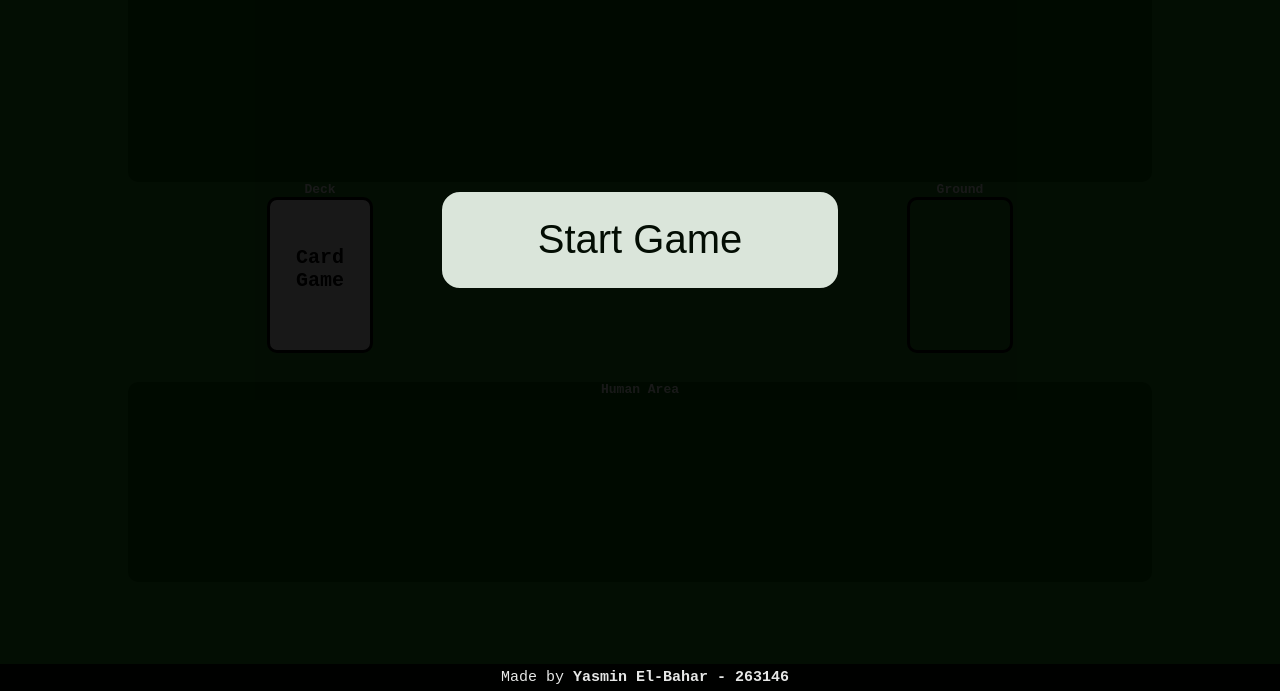
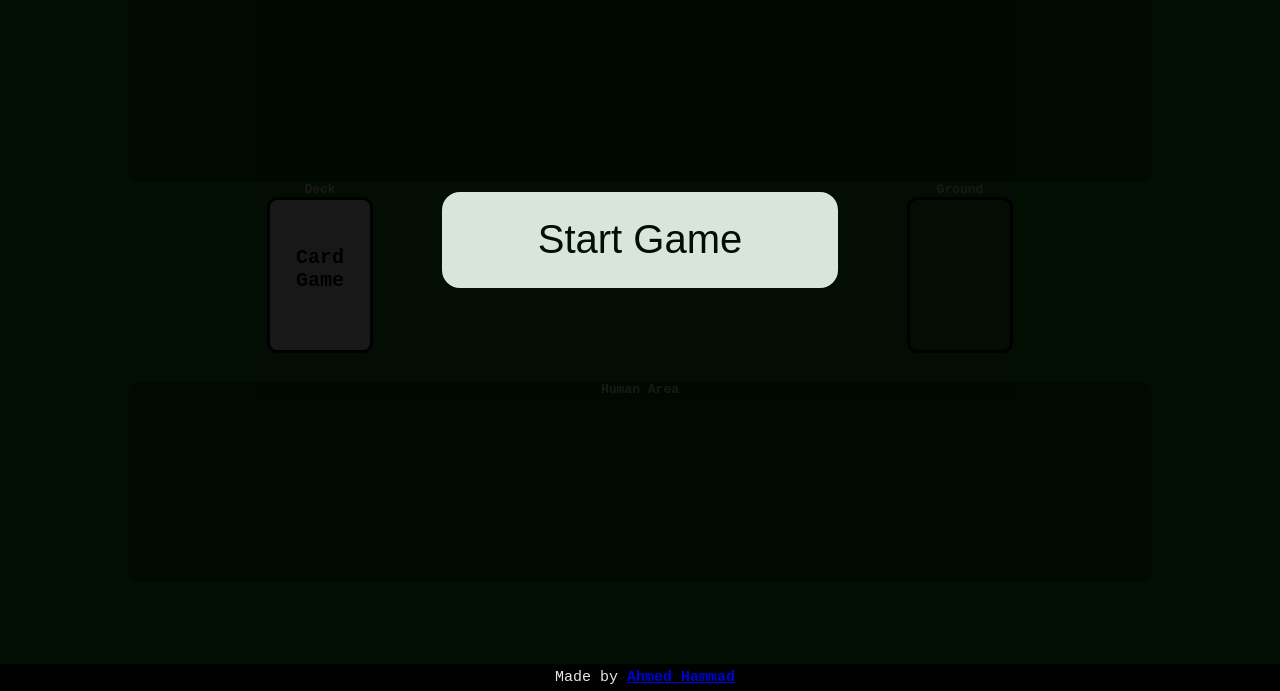
Before and after one commit to ahmedhammad97/Card-Game, a plain HTML site: page index.html in a window 1280 px wide. Shown: the part 109-800 px from the top of the page. Drawn offline with Linux system fonts and the light colour scheme.

Commit message:
Add footer

```diff
--- a/index.html
+++ b/index.html
@@ -52,7 +52,7 @@
 
     </section>
 
-    <footer>Made by <b>Yasmin El-Bahar - 263146</b></footer>
+    <footer>Made by <b><a href="www.ahmedhammad97.com">Ahmed Hammad</a></b></footer>
 
     <!-- The JavaScript resulted from compiling the script.ts file -->
     <script src="script.js"></script>
```
